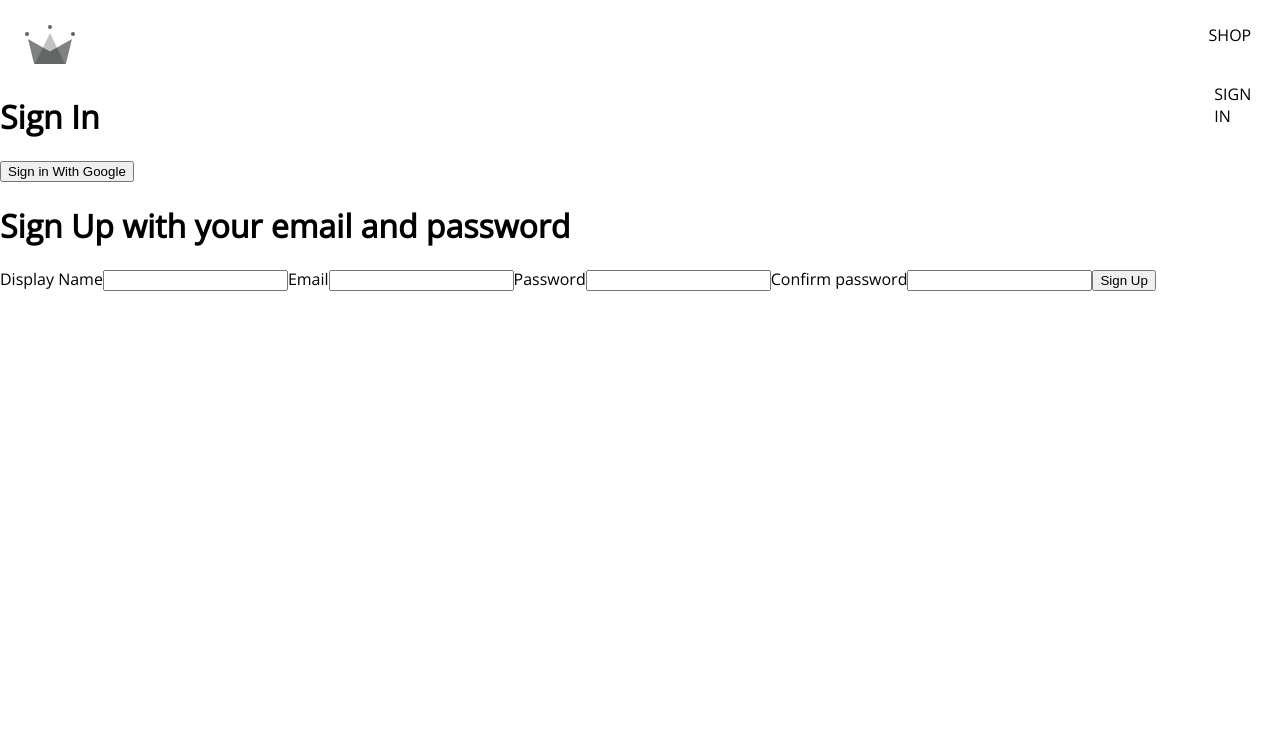
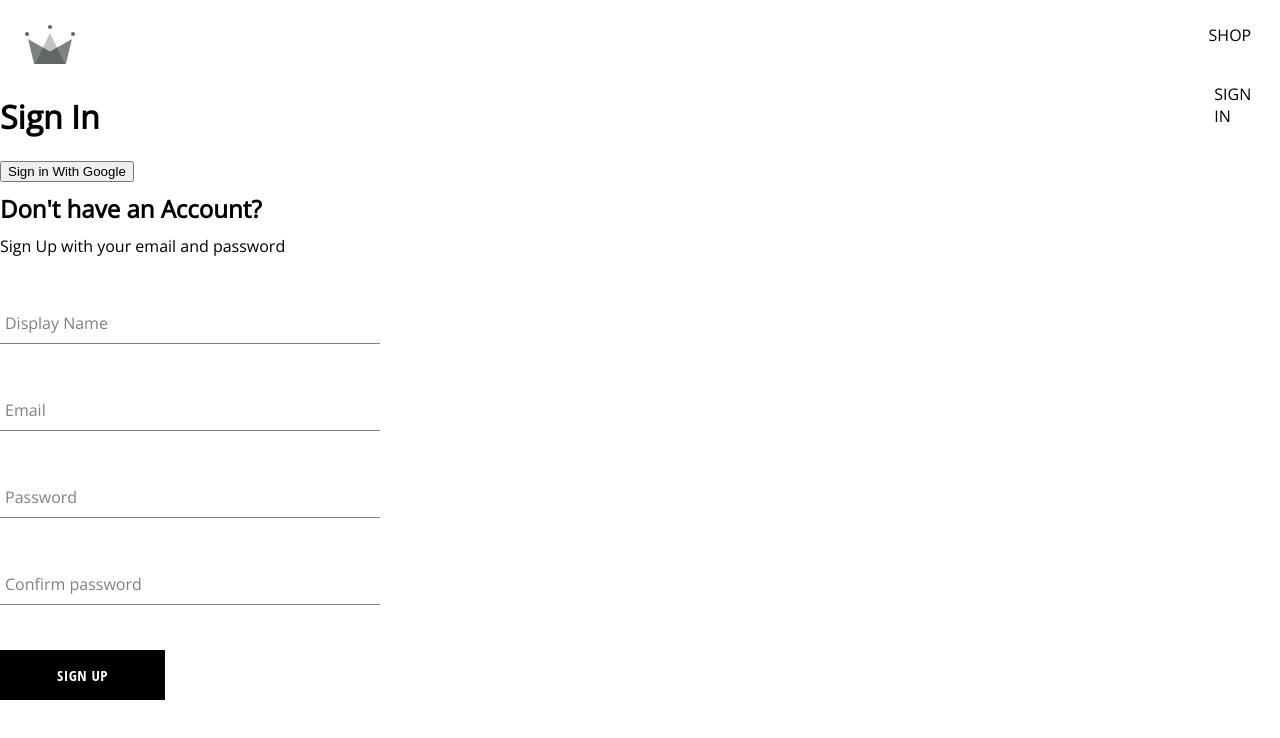
Before and after one commit to dianavoj/crwn-clothing, a React (Create React App) app: page /signin in a window 1280 px wide. Shown: the top 738 px of the page. Built offline with nearby package versions, Linux system fonts and the light colour scheme; a web font is replaced by a local one.

Commit message:
created sign up comp, button component

```diff
--- /dev/null
+++ b/src/components/button/button.component.jsx
@@ -0,0 +1,22 @@
+import './button.styles.scss'
+;//default
+
+//inverted
+
+//Google sign in
+
+
+const BUTTON_TYPE_CLASSES = {
+    google: 'google-sign-in',
+    inverted: 'inverted',
+}
+
+const Button = ({ children, buttonType, ...otherProps }) => {
+    return <button className={`button-container ${BUTTON_TYPE_CLASSES[buttonType]}`}
+        {...otherProps}
+        >
+            {children}
+        </button>
+};
+
+export default Button
--- /dev/null
+++ b/src/components/button/button.styles.scss
@@ -0,0 +1,45 @@
+.button-container {
+    min-width: 165px;
+    width: auto;
+    height: 50px;
+    letter-spacing: 0.5px;
+    line-height: 50px;
+    padding: 0 35px 0 35px;
+    font-size: 15px;
+    background-color: black;
+    color: white;
+    text-transform: uppercase;
+    font-family: 'Open Sans Condensed';
+    font-weight: bolder;
+    border: none;
+    cursor: pointer;
+    display: flex;
+    justify-content: center;
+
+    &:hover {
+        background-color: white;
+        color: black;
+        border: 1px solid black;
+    }
+
+    &.google-sign-in {
+        background-color: #4285f4;
+        color: white;
+
+        &:hover {
+            background-color: #357ae8;
+            border: none;
+        }
+    }
+
+    &.inverted {
+        background-color: white;
+        color: black;
+        border: 1px solid black;
+        &:hover {
+            background-color: black;
+            color: white;
+            border: none;
+        }
+    }
+}
--- /dev/null
+++ b/src/components/form-input/form-input.component.jsx
@@ -0,0 +1,19 @@
+import './form-input.style.scss';
+
+
+const FormInput = ({label, ...otherProps }) => {
+    return (
+        <div className="group">
+        <input className="form-input" {...otherProps}/>
+        {label && (
+            <label
+            className={`${
+                otherProps.value.length > 0 ? 'shrink' : null}
+                form-input-label`}>{label}</label>
+        )}
+
+        </div>
+    );
+};
+
+export default FormInput
--- /dev/null
+++ b/src/components/form-input/form-input.style.scss
@@ -0,0 +1,47 @@
+$sub-color: grey;
+$main-color: black;
+@mixin shrinkLabel {
+    top: -14px;
+    font-size: 12px;
+    color: $main-color;
+}
+
+.group {
+    position: relative;
+    margin: 45px 0;
+    .form-input {
+        background: none;
+        background-color: white;
+        color: $sub-color;
+        font-size: 18px;
+        padding: 10px 10px 10px 5px;
+        display: block;
+        width: 100%;
+        border: none;
+        border-radius: 0;
+        border-bottom: 1px solid $sub-color;
+        margin: 25px 0;
+
+        &:focus {
+            outline: none;
+        }
+
+        &:focus ~ .form-input-label {
+            @include shrinkLabel(); }
+        }
+
+        input[type='password'] { letter-spacing: 0.3em; }
+        .form-input-label {
+            color: $sub-color;
+            font-size: 16px;
+            font-weight: normal;
+            position: absolute;
+            pointer-events: none;
+            left: 5px;
+            top: 10px;
+            transition: 300ms ease all;
+
+            &.shrink { @include shrinkLabel();
+            }
+        }
+    }
--- a/src/components/sign-up-form/sign-up-form.component.jsx
+++ b/src/components/sign-up-form/sign-up-form.component.jsx
@@ -1,5 +1,8 @@
 import { useState } from 'react';
 import { createAuthUserWithEmailAndPassword, createUserDocumentFromAuth } from '../../utils/firebase/firebase.utils';
+import FormInput from '../form-input/form-input.component'
+import './sign-up-form.style.scss';
+import Button from '../button/button.component';
 
 const defaultFormFields = {
     displayName: '',
@@ -49,22 +52,22 @@
     };
 
     return (
-        <div>
-            <h1>Sign Up with your email and password</h1>
+        <div className="sign-up-container">
+            <h2>Don't have an Account?</h2>
+            <span>Sign Up with your email and password</span>
             <form onSubmit={handleSubmit}>
-                <label>Display Name</label>
-                <input type='text' required onChange={handleChange} name="displayName" value={displayName}/>
 
-                <label>Email</label>
-                <input type="email" required onChange={handleChange} name="email" value={email}/>
+                <FormInput
+                label='Display Name'
+                type='text' required onChange={handleChange} name="displayName" value={displayName}/>
 
-                <label>Password</label>
-                <input type="password" required onChange={handleChange} name="password" value={password} />
+                <FormInput label='Email' type="email" required onChange={handleChange} name="email" value={email}/>
 
-                <label>Confirm password</label>
-                <input type="password" required onChange={handleChange} name="confirmPassword" value={confirmPassword} />
+                <FormInput label='Password' type="password" required onChange={handleChange} name="password" value={password} />
 
-                <button type="submit">Sign Up</button>
+                <FormInput label='Confirm password' type="password" required onChange={handleChange} name="confirmPassword" value={confirmPassword} />
+
+                <Button type="submit">Sign Up</Button>
             </form>
         </div>
     )
--- a/src/components/sign-up-form/sign-up-form.style.scss
+++ b/src/components/sign-up-form/sign-up-form.style.scss
@@ -0,0 +1,9 @@
+.sign-up-container {
+    display: flex;
+    flex-direction: column;
+    width: 380px;
+
+    h2 {
+        margin: 10px 0px;
+    }
+}
```
